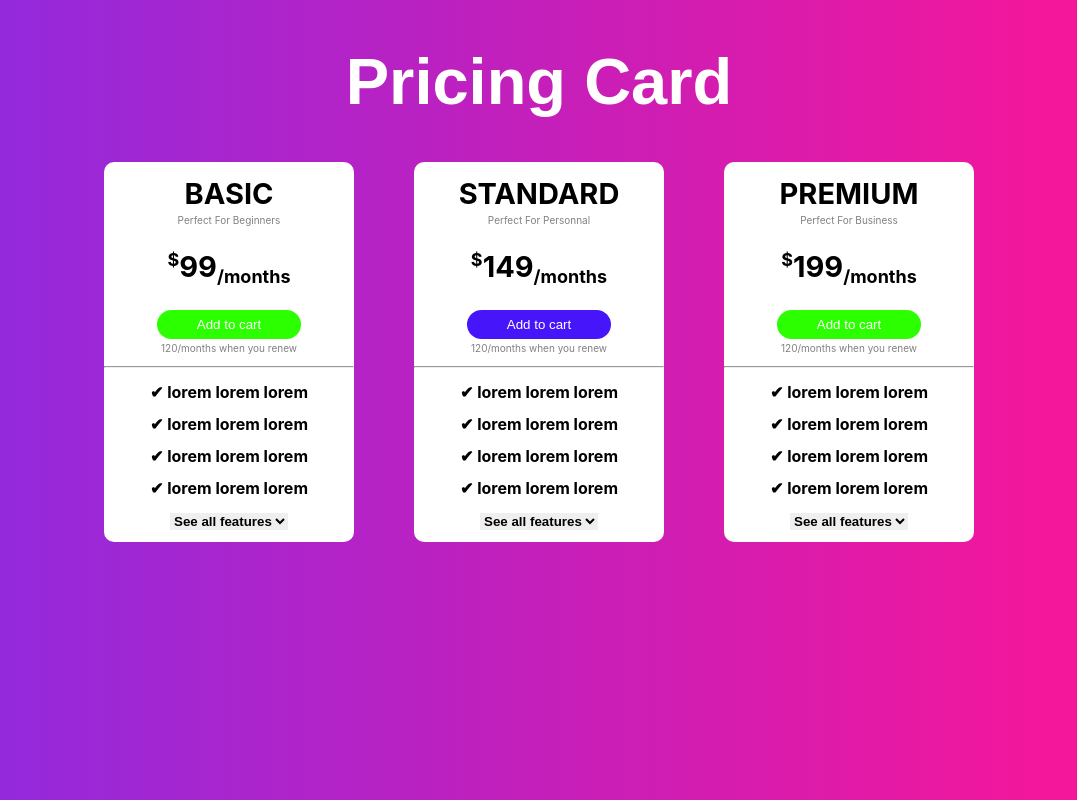
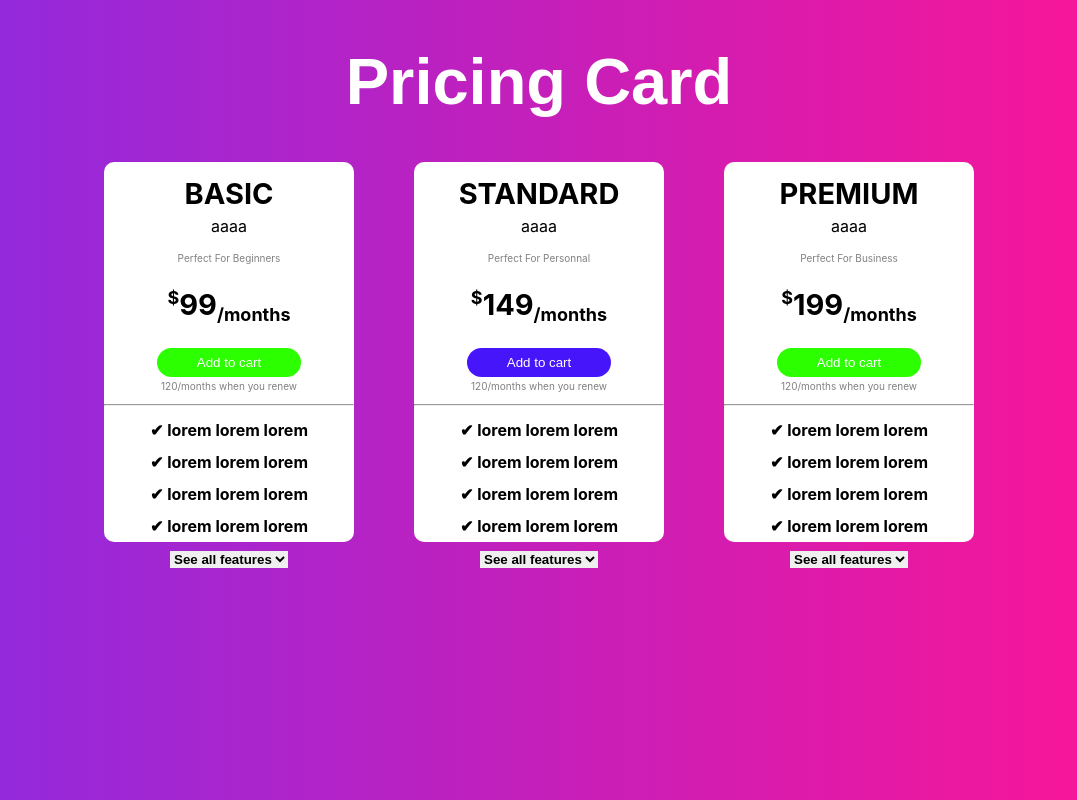
Before and after one commit to AsmaAjermoune/Projet-Asma-meriem, a React (Create React App) app: page / in a window 1280 px wide. Shown: the whole page, without its empty margins (101-1178 px from the left). Built offline with nearby package versions, Linux system fonts and the light colour scheme.

Commit message:
PMA-2 L'ajout d'un autre card

```diff
--- a/src/Card.js
+++ b/src/Card.js
@@ -3,6 +3,7 @@ export default function Card({title , text , price}){
 
                 <div className="card">
                     <h2 className="titre">{title}</h2>
+                    <p>aaaa</p>
                     <p className="text2">{text}</p>
                     <h2><sup className="sup-sub">$</sup>{price}<sub className="sup-sub">/months</sub></h2>
                     <button className={title == "STANDARD" ? "button2" : "button1"}>Add to cart</button>
```
